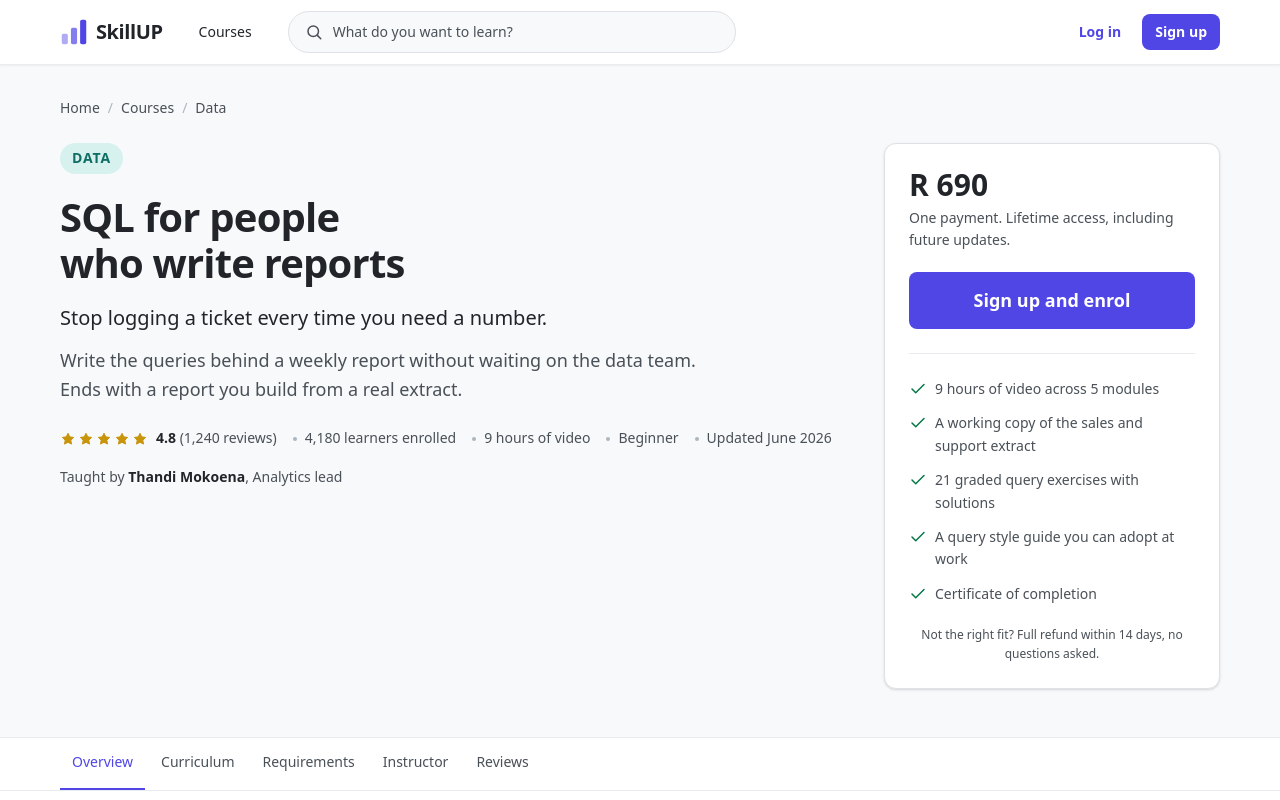
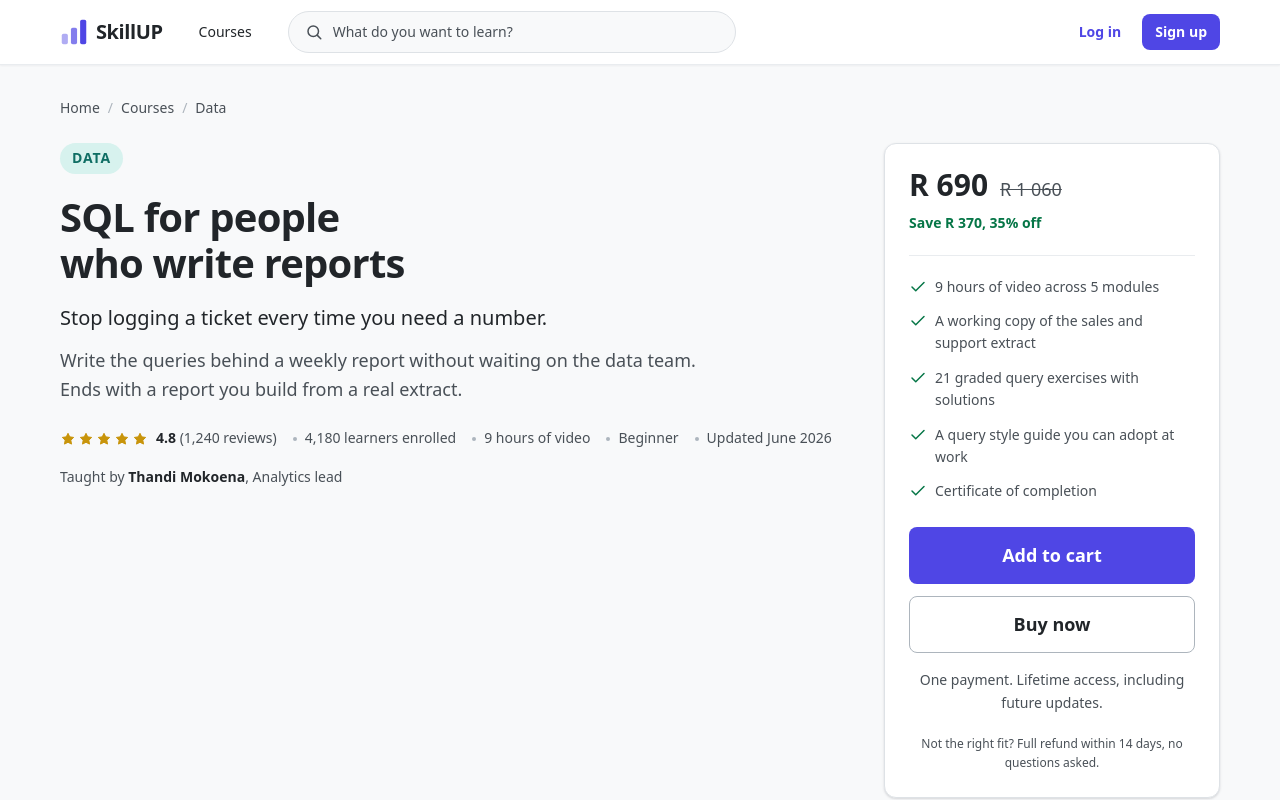
Before and after one commit to abdlrhmanhabish/IMY320, a React (Vite) app: page /courses/1 in a window 1280 px wide. Shown: the top 800 px of the page. Built offline with nearby package versions, Linux system fonts and the light colour scheme.

Commit message:
feat: update login and product pages

```diff
--- a/src/components/auth/AuthModal.css
+++ b/src/components/auth/AuthModal.css
@@ -460,3 +460,60 @@
   stroke: var(--color-action);
   fill: none;
 }
+/* the confirmation, one rung below the confetti moments */
+
+.auth-confirm__badge {
+  position: relative;
+  animation: auth-badge-pop var(--duration-slow) var(--ease-out) both;
+}
+
+@keyframes auth-badge-pop {
+  0% {
+    opacity: 0;
+    transform: scale(0.4);
+  }
+  65% {
+    transform: scale(1.12);
+  }
+  100% {
+    opacity: 1;
+    transform: scale(1);
+  }
+}
+
+.auth-confirm__ring {
+  position: absolute;
+  inset: 0;
+  border: 2px solid var(--color-success);
+  border-radius: var(--radius-full);
+  animation: auth-ring 1.2s var(--ease-out) 200ms;
+}
+
+@keyframes auth-ring {
+  from {
+    opacity: 0.7;
+    transform: scale(1);
+  }
+  to {
+    opacity: 0;
+    transform: scale(1.7);
+  }
+}
+
+.auth-confirm__stay {
+  color: var(--color-text-muted);
+  align-self: center;
+  font-size: var(--font-size-sm);
+  text-decoration: underline;
+  text-underline-offset: 0.2em;
+}
+
+.auth-confirm__stay:hover {
+  color: var(--color-text);
+}
+
+@media (prefers-reduced-motion: reduce) {
+  .auth-confirm__ring {
+    display: none;
+  }
+}
--- a/src/pages/CourseDetail.css
+++ b/src/pages/CourseDetail.css
@@ -138,37 +138,67 @@
   box-shadow: var(--shadow-card);
 }
 
+.course-detail__price-row {
+  display: flex;
+  flex-wrap: wrap;
+  align-items: baseline;
+  gap: var(--space-3);
+}
+
 .course-detail__price {
   font-size: var(--font-size-3xl);
   font-weight: var(--font-weight-bold);
+  font-variant-numeric: tabular-nums;
   line-height: var(--line-height-tight);
 }
 
+.course-detail__price-was {
+  color: var(--color-text-muted);
+  font-size: var(--font-size-lg);
+  text-decoration: line-through;
+}
+
+.course-detail__price-save {
+  margin-top: var(--space-2);
+  color: var(--color-success);
+  font-size: var(--font-size-sm);
+  font-weight: var(--font-weight-semibold);
+}
+
 .course-detail__price-note {
-  margin-block: var(--space-1) var(--space-5);
+  margin-top: var(--space-4);
   color: var(--color-text-muted);
   font-size: var(--font-size-sm);
+  text-align: center;
 }
 
-.course-detail__enrolled {
-  padding: var(--space-4);
-  background-color: var(--color-success-subtle);
-  border-radius: var(--radius-control);
-  color: var(--color-text);
-  font-size: var(--font-size-sm);
+.course-detail__buy-actions {
+  display: flex;
+  flex-direction: column;
+  gap: var(--space-3);
+  margin-top: var(--space-6);
 }
 
-.course-detail__enrolled-heading {
-  margin-bottom: var(--space-1);
+.course-detail__owned {
+  margin-top: var(--space-6);
+}
+
+.course-detail__owned-heading {
+  margin-bottom: var(--space-3);
+  padding: var(--space-2) var(--space-3);
+  border-radius: var(--radius-control);
+  background-color: var(--color-success-subtle);
   color: var(--color-success);
+  font-size: var(--font-size-sm);
   font-weight: var(--font-weight-semibold);
+  text-align: center;
 }
 
 .course-detail__includes {
   display: grid;
   gap: var(--space-3);
-  margin-top: var(--space-6);
-  padding-top: var(--space-6);
+  margin-top: var(--space-5);
+  padding-top: var(--space-5);
   border-top: 1px solid var(--color-border-subtle);
   list-style: none;
   font-size: var(--font-size-sm);
@@ -631,12 +661,6 @@
   max-width: 18ch;
 }
 
-.course-detail__sticky-enrolled {
-  color: var(--color-success);
-  font-size: var(--font-size-sm);
-  font-weight: var(--font-weight-semibold);
-}
-
 /* ---------- loading, error and empty states ---------- */
 
 .course-detail__message {
--- a/src/pages/CourseDetail.jsx
+++ b/src/pages/CourseDetail.jsx
@@ -3,12 +3,15 @@
 // structured, who teaches it, and what other learners said.
 
 import { useCallback, useEffect, useMemo, useState } from 'react';
-import { Link, useLocation, useNavigate, useParams } from 'react-router-dom';
+import { Link, useNavigate, useParams } from 'react-router-dom';
 import Button from '../components/ui/Button.jsx';
 import Card from '../components/ui/Card.jsx';
-import useAuth from '../hooks/useAuth.js';
+import AddToCart from '../components/ui/AddToCart.jsx';
+import useCart from '../hooks/useCart.js';
+import useProgress from '../hooks/useProgress.js';
 import useScrollSpy from '../hooks/useScrollSpy.js';
 import { getCourseById, getCourses } from '../utils/fakeApi.js';
+import { formatRand, savingOn, discountPercent, isOnSale } from '../utils/money.js';
 import './CourseDetail.css';
 
 const SECTIONS = [
@@ -22,15 +25,13 @@ const SECTIONS = [
 export default function CourseDetail() {
   const { courseId } = useParams();
   const navigate = useNavigate();
-  const location = useLocation();
-  const { user } = useAuth();
+  const { has, add } = useCart();
+  const { isEnrolled } = useProgress();
 
   const [course, setCourse] = useState(null);
   const [related, setRelated] = useState([]);
   // loading | ready | missing | error
   const [status, setStatus] = useState('loading');
-  const [enrolled, setEnrolled] = useState(false);
-  const [pendingEnrol, setPendingEnrol] = useState(false);
 
   // the sections only exist once the course has loaded, so the scroll spy has to
   // wait for them before it starts observing
@@ -45,8 +46,6 @@ export default function CourseDetail() {
     let active = true;
 
     setStatus('loading');
-    setEnrolled(false);
-    setPendingEnrol(false);
 
     Promise.all([getCourseById(courseId), getCourses()])
       .then(([found, all]) => {
@@ -74,27 +73,10 @@ export default function CourseDetail() {
 
   useEffect(() => loadCourse(), [loadCourse]);
 
-  // somebody who signed up from this page is enrolled by the time the modal closes
-  useEffect(() => {
-    if (user && pendingEnrol) {
-      setEnrolled(true);
-      setPendingEnrol(false);
-    }
-  }, [user, pendingEnrol]);
-
-  // signed out learners go through the existing sign up modal, which carries the
-  // course id so the confirmation can name it
-  const handleEnrol = () => {
-    if (!user) {
-      setPendingEnrol(true);
-      navigate({
-        pathname: location.pathname,
-        search: `?auth=signup&enroll=${courseId}`,
-      });
-      return;
-    }
-
-    setEnrolled(true);
+  // straight to payment, adding it on the way so the cart and the checkout agree
+  const buyNow = () => {
+    if (!has(course.id)) add(course);
+    navigate('/checkout');
   };
 
   if (status === 'loading') {
@@ -138,6 +120,8 @@ export default function CourseDetail() {
     0,
   );
 
+  const owned = isEnrolled(course.id);
+
   return (
     <article className="course-detail">
       <header className="course-detail__hero">
@@ -179,29 +163,23 @@ export default function CourseDetail() {
               </p>
             </div>
 
-            {/* the enrolment panel sticks to the viewport on wide screens */}
-            <aside className="course-detail__panel" aria-labelledby="enrol-heading">
-              <h2 id="enrol-heading" className="visually-hidden">
-                Enrol in this course
+            {/* the buying panel sticks to the viewport on wide screens */}
+            <aside className="course-detail__panel" aria-labelledby="buy-heading">
+              <h2 id="buy-heading" className="visually-hidden">
+                Buy this course
               </h2>
 
-              <p className="course-detail__price">{course.price}</p>
-              <p className="course-detail__price-note">
-                One payment. Lifetime access, including future updates.
+              <p className="course-detail__price-row">
+                <span className="course-detail__price">{course.price}</span>
+                {isOnSale(course) && (
+                  <span className="course-detail__price-was">{course.listPrice}</span>
+                )}
               </p>
 
-              {enrolled ? (
-                <div className="course-detail__enrolled" role="status">
-                  <p className="course-detail__enrolled-heading">You are enrolled</p>
-                  <p>
-                    {course.title} is in your learning list. Module one is ready when you
-                    are.
-                  </p>
-                </div>
-              ) : (
-                <Button variant="primary" size="lg" fullWidth onClick={handleEnrol}>
-                  {user ? 'Enrol now' : 'Sign up and enrol'}
-                </Button>
+              {isOnSale(course) && (
+                <p className="course-detail__price-save">
+                  Save {formatRand(savingOn(course))}, {discountPercent(course)}% off
+                </p>
               )}
 
               <ul className="course-detail__includes">
@@ -212,6 +190,26 @@ export default function CourseDetail() {
                   </li>
                 ))}
               </ul>
+
+              {owned ? (
+                <div className="course-detail__owned" role="status">
+                  <p className="course-detail__owned-heading">You own this course</p>
+                  <Button to={`/learn/${course.id}`} variant="primary" size="lg" fullWidth>
+                    Go to the course
+                  </Button>
+                </div>
+              ) : (
+                <div className="course-detail__buy-actions">
+                  <AddToCart course={course} size="lg" fullWidth />
+                  <Button variant="secondary" size="lg" fullWidth onClick={buyNow}>
+                    Buy now
+                  </Button>
+                </div>
+              )}
+
+              <p className="course-detail__price-note">
+                One payment. Lifetime access, including future updates.
+              </p>
 
               <p className="course-detail__guarantee">
                 Not the right fit? Full refund within 14 days, no questions asked.
@@ -394,12 +392,12 @@ export default function CourseDetail() {
           <p className="course-detail__sticky-title">{course.title}</p>
         </div>
 
-        {enrolled ? (
-          <span className="course-detail__sticky-enrolled">Enrolled</span>
+        {owned ? (
+          <Button to={`/learn/${course.id}`} variant="primary">
+            Go to the course
+          </Button>
         ) : (
-          <Button variant="primary" onClick={handleEnrol}>
-            {user ? 'Enrol now' : 'Sign up and enrol'}
-          </Button>
+          <AddToCart course={course} />
         )}
       </div>
     </article>
--- a/src/pages/InfoPage.css
+++ b/src/pages/InfoPage.css
@@ -359,24 +359,69 @@
 }
 
 .courses-page__row {
+  position: relative;
+  display: grid;
+  grid-template-columns: minmax(0, 1fr) 11.5rem;
+  gap: var(--space-6);
+  padding: var(--space-5);
   border: 1px solid var(--color-border-subtle);
+  border-left: 4px solid var(--color-category-ink);
   border-radius: var(--radius-card);
   background: var(--color-surface);
   transition:
     box-shadow var(--duration-fast) var(--ease-out),
-    border-color var(--duration-fast) var(--ease-out);
+    border-color var(--duration-fast) var(--ease-out),
+    transform var(--duration-fast) var(--ease-out);
 }
 
 .courses-page__row:hover {
   border-color: var(--color-border);
-  box-shadow: var(--shadow-card);
+  box-shadow: var(--shadow-card-hover);
+  transform: translateY(-2px);
+}
+
+.courses-page__row:focus-within {
+  box-shadow: var(--shadow-card-hover);
 }
 
 .courses-page__row-link {
-  display: block;
-  padding: var(--space-5);
+  color: inherit;
   text-decoration: none;
-  color: inherit;
+}
+
+.courses-page__row-link::after {
+  content: '';
+  position: absolute;
+  inset: 0;
+  border-radius: var(--radius-card);
+}
+
+.courses-page__row-link:hover {
+  color: var(--color-action);
+}
+
+.courses-page__row-buy {
+  position: relative;
+  z-index: 1;
+  display: flex;
+  flex-direction: column;
+  align-items: stretch;
+  justify-content: flex-end;
+  text-align: right;
+}
+
+.courses-page__row-was {
+  margin-top: var(--space-1);
+  color: var(--color-text-muted);
+  font-size: var(--font-size-sm);
+  text-decoration: line-through;
+}
+
+.courses-page__row-save {
+  margin-bottom: var(--space-4);
+  color: var(--color-success);
+  font-size: var(--font-size-sm);
+  font-weight: var(--font-weight-semibold);
 }
 
 .courses-page__row-head {
```
Also changed, not shown: src/components/auth/AuthModal.jsx (+17 -2 lines), src/pages/Courses.jsx (+52 -4 lines).
